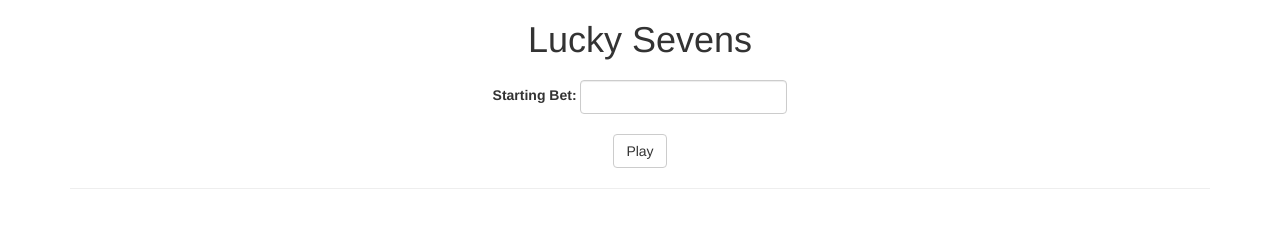
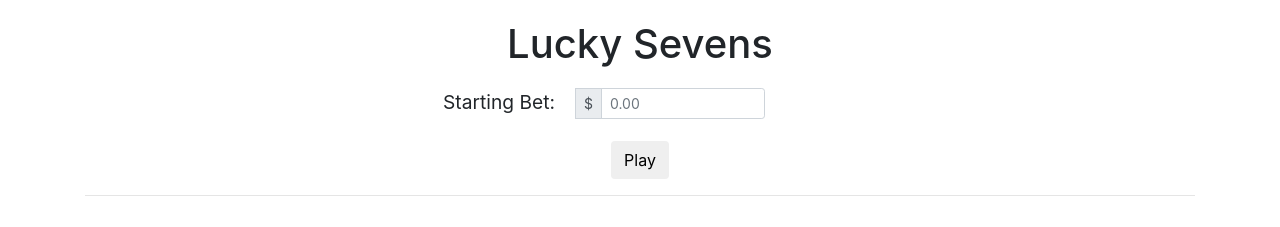
Before and after one commit to calebkw91/LuckySevens, a plain HTML site: page index.html in a window 1280 px wide. Drawn offline with nearby package versions, Linux system fonts and the light colour scheme.

Commit message:
complete

```diff
--- a/index.html
+++ b/index.html
@@ -12,8 +12,9 @@ Most recent revision:
 
         <script type="text/Javascript" src="scripts/luckySevens.js"></script>
 
-        <link href="https://maxcdn.bootstrapcdn.com/bootstrap/3.3.7/css/bootstrap.min.css"
-            rel="stylesheet" type="text/css" />
+        <link rel="stylesheet" href="https://stackpath.bootstrapcdn.com/bootstrap/4.1.3/css/bootstrap.min.css" integrity="sha384-MCw98/SFnGE8fJT3GXwEOngsV7Zt27NXFoaoApmYm81iuXoPkFOJwJ8ERdknLPMO" crossorigin="anonymous">
+
+        <link href="styles/luckySevens.css" rel="stylesheet" type="text/css" />
     </head>
 
     <body>
@@ -22,13 +23,23 @@ Most recent revision:
 
 <!--Lucky Sevens intial starting bet form -->
 
-            <form name="luckySevenForm" onsubmit="return playGame();" class="form-inline">
-                <div class="form-group">
-                    <label for="startingMoney">Starting Bet:  </label>
-                    <input type="number" class="form-control" id="startingMoney">
+            <form name="luckySevenForm" onsubmit="return playGame();">
+                <div class="form-group" style="text-align: center">
+                    <div style="display: inline-block">
+                        <div class="input-group input-group-sm">
+                            <label for="startingMoney" style="font-size: 1.2em">Starting Bet:  </label>
+                            <div class="input-group-prepend" style="margin-left: 20px">
+                                <span class="input-group-text">$</span>
+                            </div>
+                            <input type="number" step="0.01" class="form-control col-sm-5" aria-label="Small" aria-describedby="inputGroup-sizing-sm" id="startingMoney" placeholder="0.00">
+                        </div>
+                    </div>
                 </div>
-                <div class="row" style="margin: 20px">
-                    <button type="submit" id="submitButton" class="btn btn-default">Play</button>
+
+                <div style="text-align: center">
+                    <div style="display: inline-block">
+                        <button type="submit" id="submitButton" class="btn btn-default">Play</button>
+                    </div>
                 </div>
             </form>
 
--- a/scripts/luckySevens.js
+++ b/scripts/luckySevens.js
@@ -99,9 +99,9 @@ function playGame(){
 
     document.getElementById("resultsHeader").style.display = "block";
     document.getElementById("results").style.display = "block";
-    document.getElementById("startingBetDisplay").innerText = startingMoney;
+    document.getElementById("startingBetDisplay").innerText = "$" + Math.round(startingMoney * 100) / 100;
     document.getElementById("totalRollsDisplay").innerText = totalRolls;
-    document.getElementById("highestAmountDisplay").innerText = highestAmount;
+    document.getElementById("highestAmountDisplay").innerText = "$" + Math.round(highestAmount * 100) / 100;
     document.getElementById("rollCountDisplay").innerText = rollCountAtHighest;
 
     return false;
```
